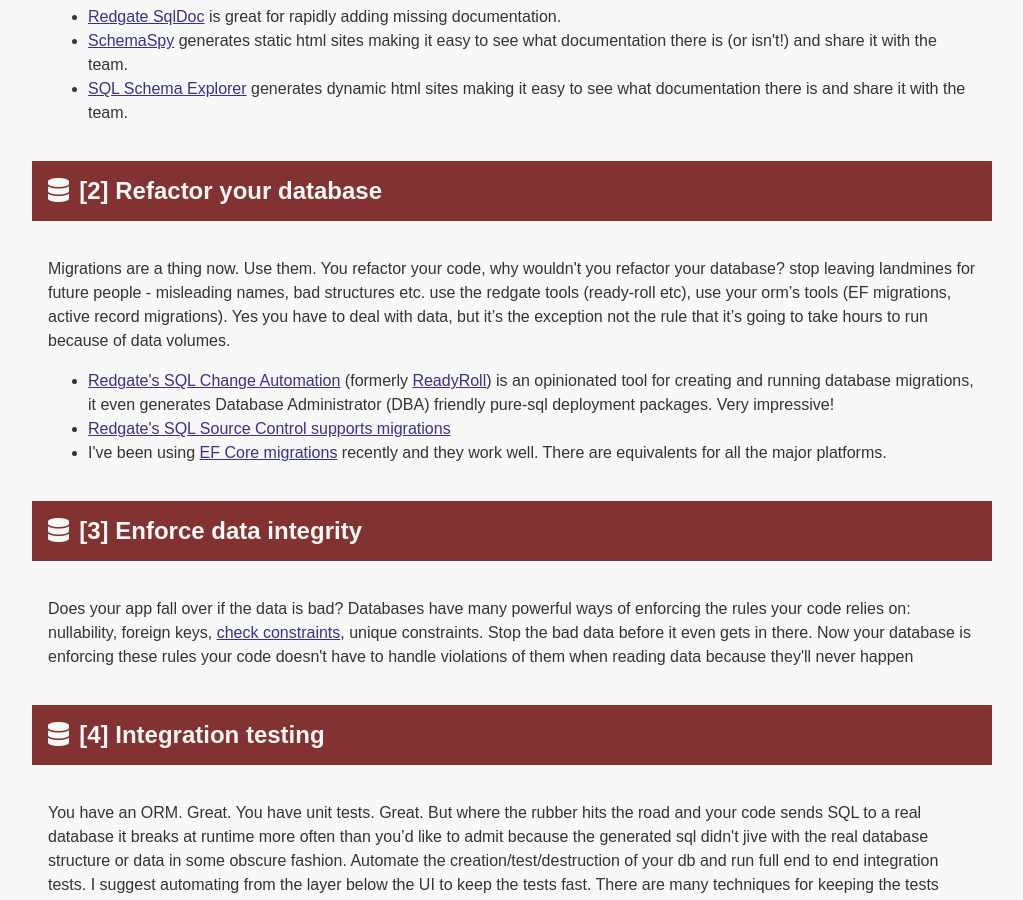
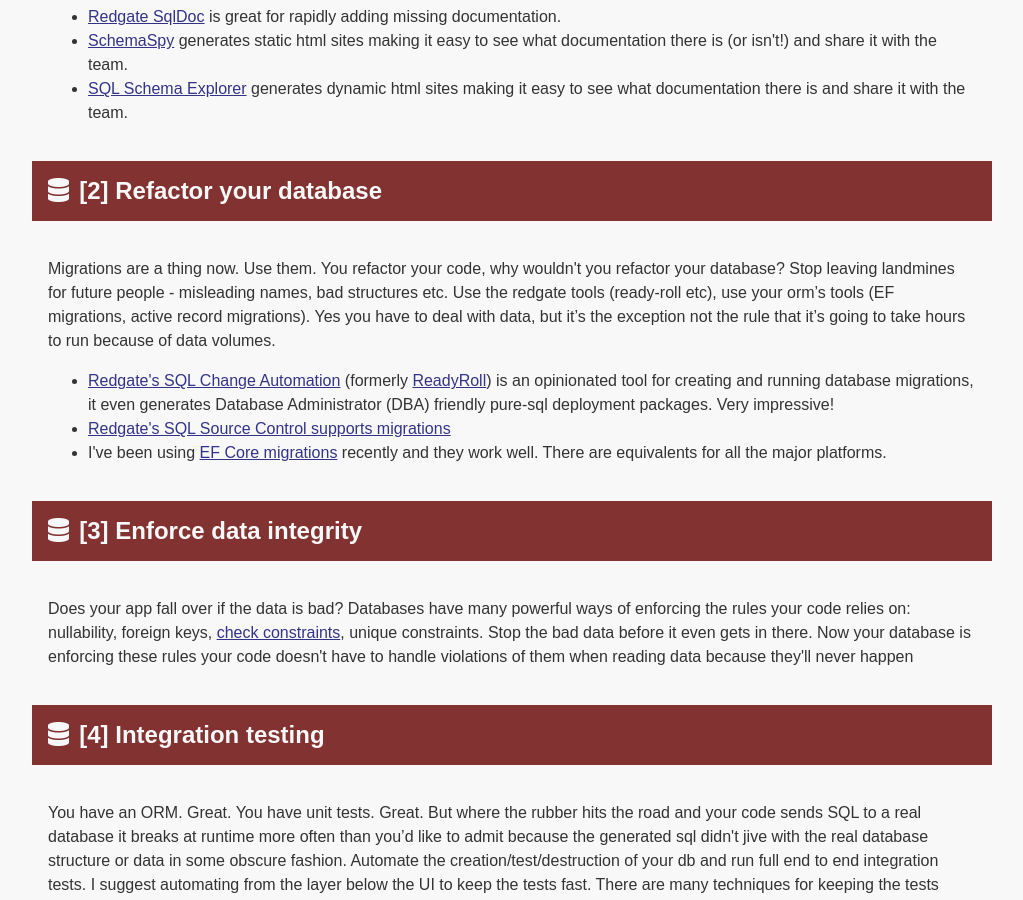
Before and after one commit to timabell/schema-explorer, a Jekyll site: the page built from _posts/2018-07-10-5-ways-to-make-your-database-better.html, in a window 1280 px wide and 900 px high, scrolled down 516 px. Shown: the whole window, without its empty margins (128-1151 px from the left). Built offline with Jekyll 4.4.1, drawn with Linux system fonts in a browser that asks for light colours; nearby versions of some CDN libraries.

Commit message:
Capitals

```diff
--- a/_posts/2018-07-10-5-ways-to-make-your-database-better.html
+++ b/_posts/2018-07-10-5-ways-to-make-your-database-better.html
@@ -38,8 +38,8 @@
 <h2><i class="fas fa-database"></i> [2] Refactor your database</h2>
 
 <p>Migrations are a thing now. Use them. You refactor your code, why wouldn't
-  you refactor your database? stop leaving landmines for future people -
-  misleading names, bad structures etc. use the redgate tools (ready-roll etc),
+  you refactor your database? Stop leaving landmines for future people -
+  misleading names, bad structures etc. Use the redgate tools (ready-roll etc),
   use your orm’s tools (EF migrations, active record migrations). Yes you have
   to deal with data, but it’s the exception not the rule that it’s going to
 take hours to run because of data volumes.</p>
```
